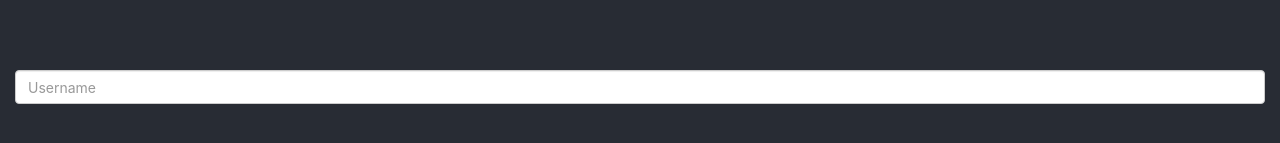
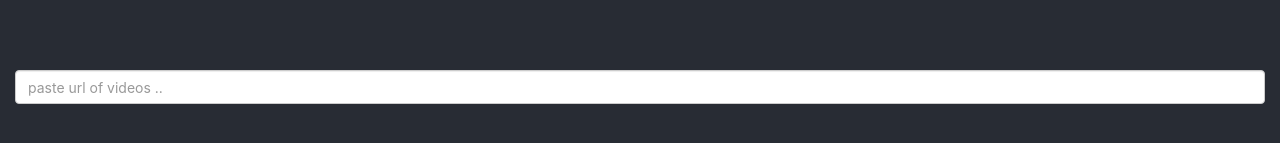
Before and after one commit to mubashiralisiddiqui/videoembedReactjs, a React (Create React App) app: page / in a window 1280 px wide. Shown: the part 303-446 px from the top of the page. Built offline with nearby package versions, Linux system fonts and the light colour scheme.

Commit message:
placeholder change

```diff
--- a/src/components/searchBar/index.js
+++ b/src/components/searchBar/index.js
@@ -16,7 +16,7 @@ export default class SearchBar extends Component {
             <div className="container">
                 <input type="text" className="form-control input" id="inlineFormInputGroup"
                     onBlur={(e) => onblur(e)}
-                    placeholder="Username" />
+                    placeholder="paste url of videos .." />
                 <ImagePreview
                     src={imageurl}
                     loading={loading}
```
